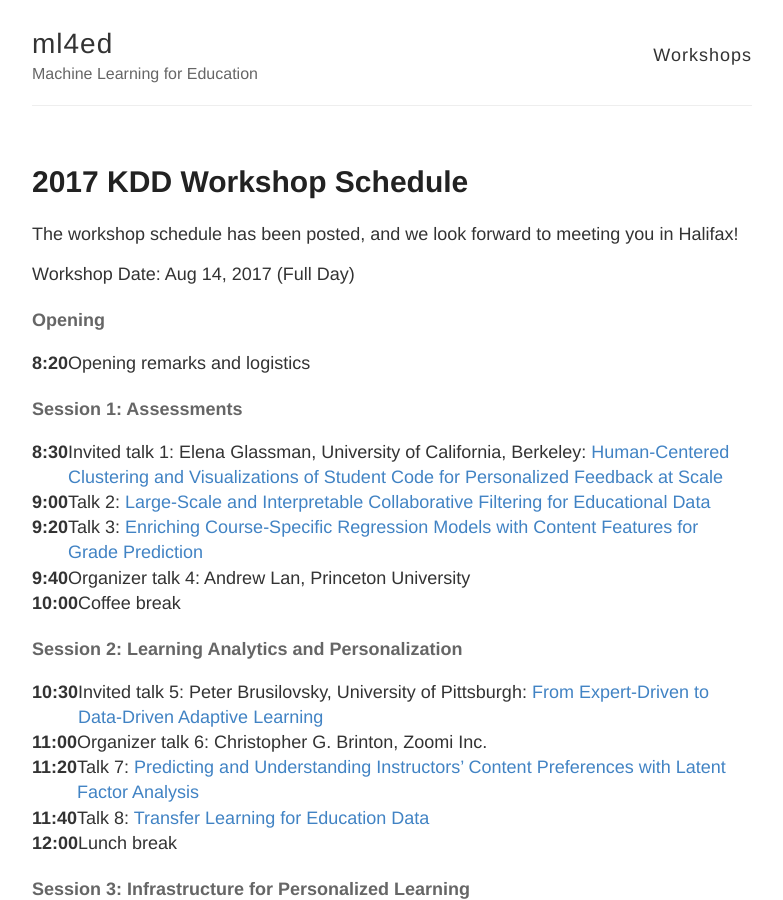
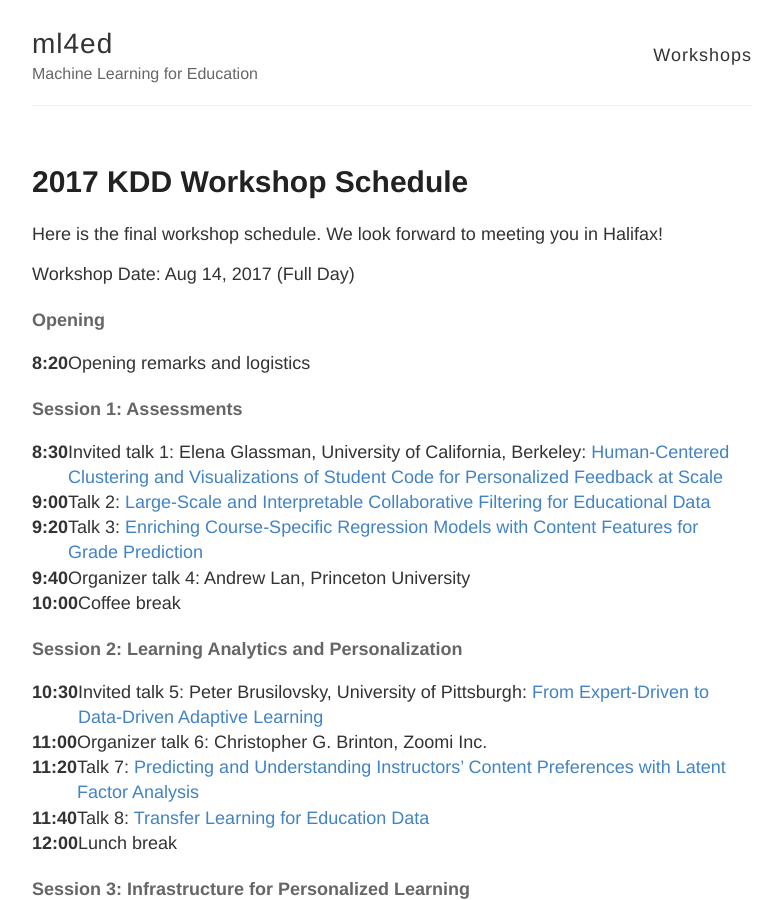
Before and after one commit to ml4ed/ml4ed.github.io, a Jekyll site: the page built from _posts/2017-7-21-KDD-Workshop-Details.md, in a window 1280 px wide and 900 px high. Shown: the whole window, without its empty margins (248-1031 px from the left). Built offline with Jekyll 4.4.1, drawn with Linux system fonts in a browser that asks for light colours.

Commit message:
Update 2017-7-21-KDD-Workshop-Details.md

```diff
--- a/_posts/2017-7-21-KDD-Workshop-Details.md
+++ b/_posts/2017-7-21-KDD-Workshop-Details.md
@@ -3,7 +3,7 @@ layout: post
 title: 2017 KDD Workshop Schedule
 ---
 
-The workshop schedule has been posted, and we look forward to meeting you in Halifax!
+Here is the final workshop schedule. We look forward to meeting you in Halifax!
 
 Workshop Date: Aug 14, 2017 (Full Day)
 
```
